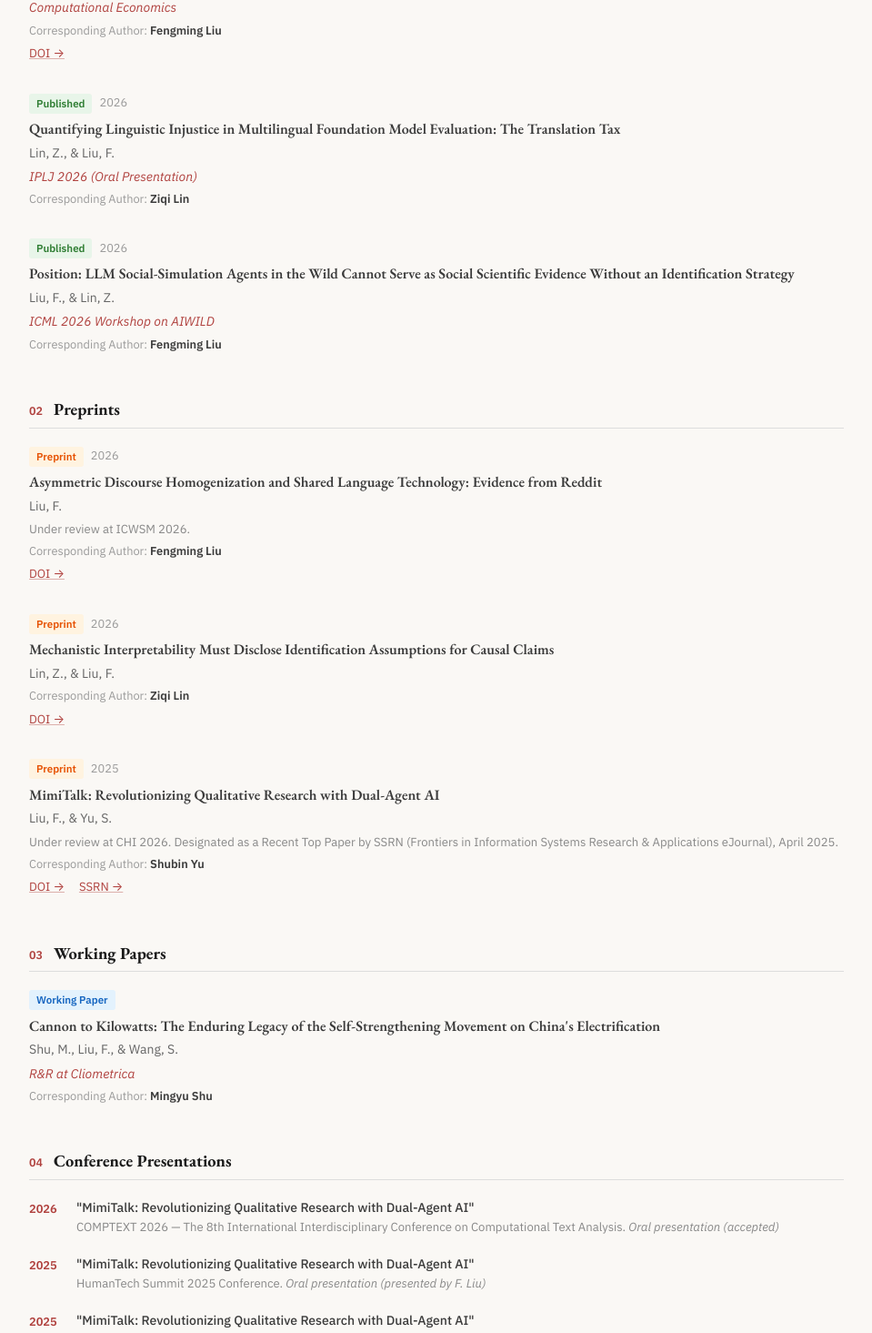
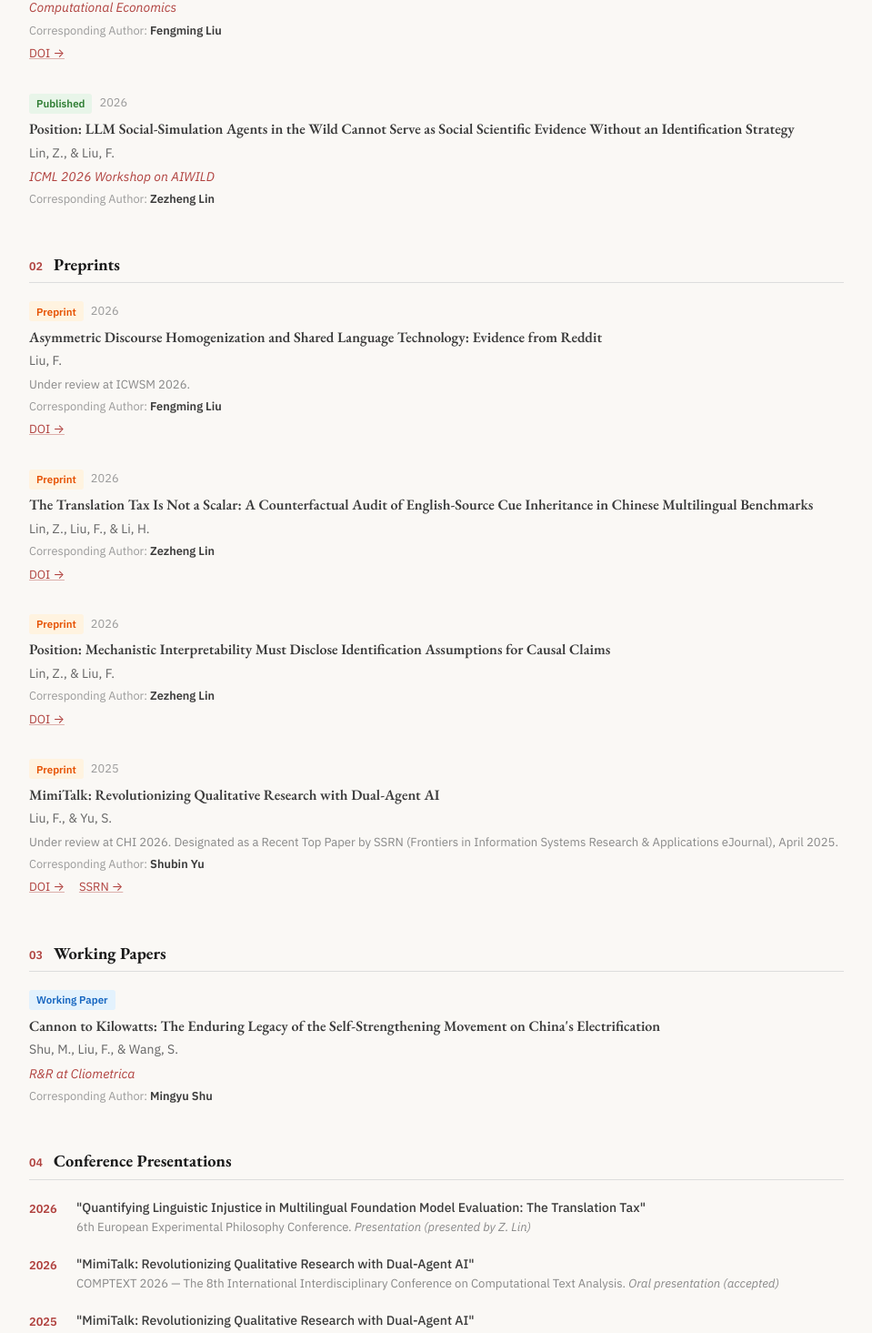
Before and after one commit to LFM097384/liufengming.me, a React (Vite) app: page /publications in a window 1280 px wide. Shown: the part 671-2136 px from the top of the page at 91% size, without its empty margins (160-1119 px from the left). Built offline with nearby package versions, Linux system fonts and the light colour scheme.

Commit message:
Fix bibliographic records: Translation Tax preprint (Lin, Liu & Li, arXiv:2605.07093), ICML AIWILD author order, add Eur. Experimental Philosophy Conference presentation

```diff
--- a/src/pages/Publications.jsx
+++ b/src/pages/Publications.jsx
@@ -160,19 +160,10 @@ const Publications = () => {
       {
         authors: 'Lin, Z., & Liu, F.',
         title:
-          'Quantifying Linguistic Injustice in Multilingual Foundation Model Evaluation: The Translation Tax',
-        journal: 'IPLJ 2026 (Oral Presentation)',
-        year: '2026',
-        correspondingAuthor: 'Ziqi Lin',
-        status: 'Published',
-      },
-      {
-        authors: 'Liu, F., & Lin, Z.',
-        title:
           'Position: LLM Social-Simulation Agents in the Wild Cannot Serve as Social Scientific Evidence Without an Identification Strategy',
         journal: 'ICML 2026 Workshop on AIWILD',
         year: '2026',
-        correspondingAuthor: 'Fengming Liu',
+        correspondingAuthor: 'Zezheng Lin',
         status: 'Published',
       },
     ],
@@ -188,12 +179,21 @@ const Publications = () => {
         status: 'Preprint',
       },
       {
+        authors: 'Lin, Z., Liu, F., & Li, H.',
+        title:
+          'The Translation Tax Is Not a Scalar: A Counterfactual Audit of English-Source Cue Inheritance in Chinese Multilingual Benchmarks',
+        year: '2026',
+        doi: '10.48550/arXiv.2605.07093',
+        correspondingAuthor: 'Zezheng Lin',
+        status: 'Preprint',
+      },
+      {
         authors: 'Lin, Z., & Liu, F.',
         title:
-          'Mechanistic Interpretability Must Disclose Identification Assumptions for Causal Claims',
+          'Position: Mechanistic Interpretability Must Disclose Identification Assumptions for Causal Claims',
         year: '2026',
         doi: '10.48550/arXiv.2605.08012',
-        correspondingAuthor: 'Ziqi Lin',
+        correspondingAuthor: 'Zezheng Lin',
         status: 'Preprint',
       },
       {
@@ -331,6 +331,12 @@ const Publications = () => {
         {[
           {
             year: '2026',
+            title: 'Quantifying Linguistic Injustice in Multilingual Foundation Model Evaluation: The Translation Tax',
+            venue: '6th European Experimental Philosophy Conference',
+            type: 'Presentation (presented by Z. Lin)',
+          },
+          {
+            year: '2026',
             title: 'MimiTalk: Revolutionizing Qualitative Research with Dual-Agent AI',
             venue: 'COMPTEXT 2026 — The 8th International Interdisciplinary Conference on Computational Text Analysis',
             type: 'Oral presentation (accepted)',
```
Also changed, not shown: 1 other file (tests, documents, lock files or other folders).
